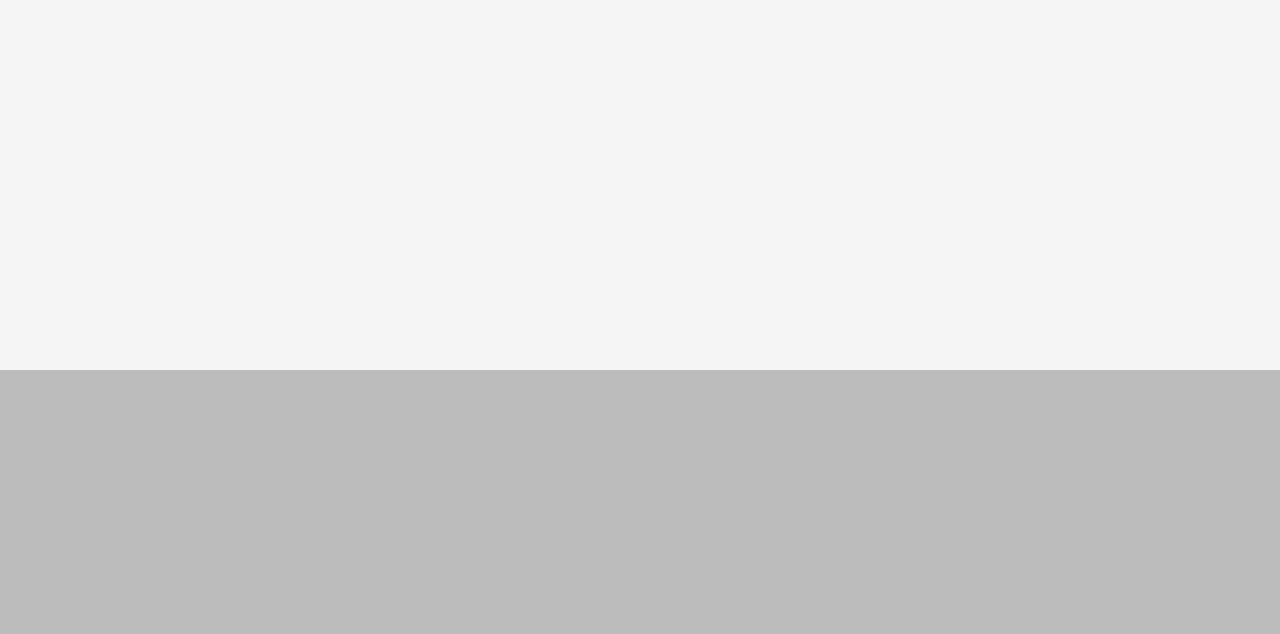
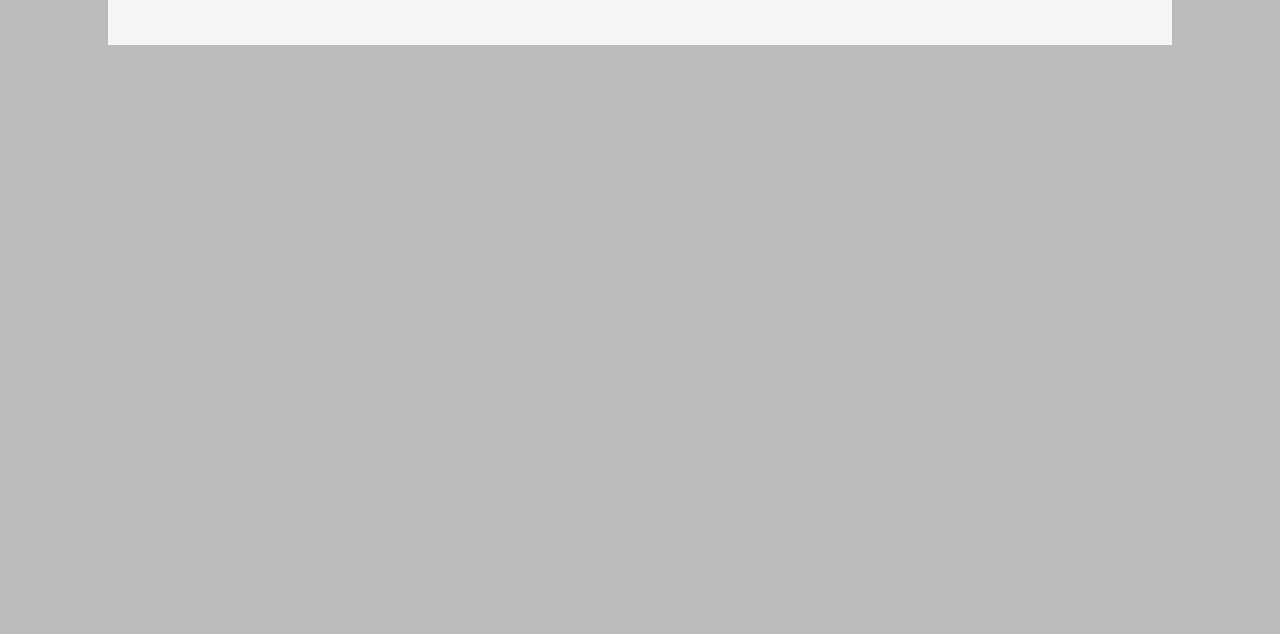
Before and after one commit to AbdulelahAdam/AboodWeatherApp, a plain HTML site: page index.html in a window 1280 px wide. Shown: the part 166-800 px from the top of the page. Drawn offline with Linux system fonts and the light colour scheme.

Commit message:
Edited the border div

```diff
--- a/style.css
+++ b/style.css
@@ -17,8 +17,9 @@ body {
 #border {
     background-color: rgb(245, 245, 245);
     text-align: center;
-    height: 500px;
-    width: 100%;
+    width: 80%;
+    margin: 50px auto;
+    padding: 20px;
 }
 
 #temperature {
```
